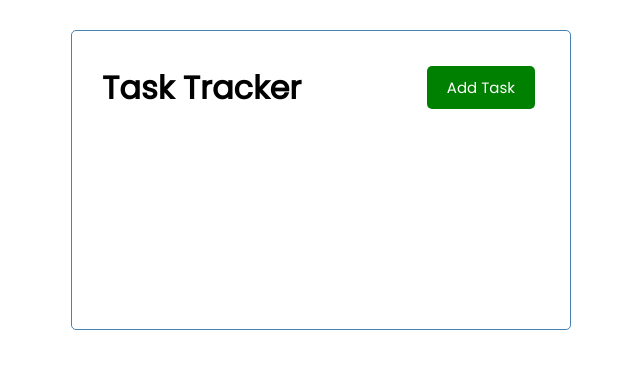
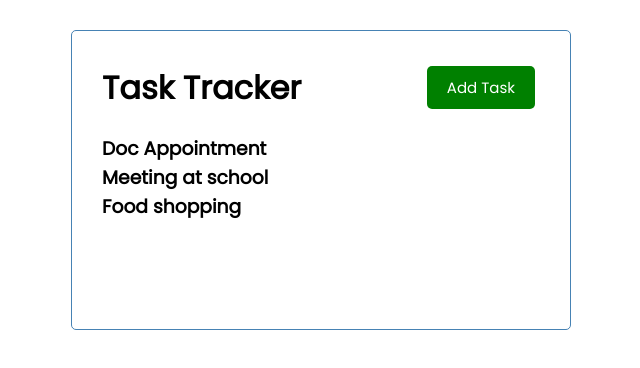
Before and after one commit to amecreate/vuejs-tasktracker, a Vue app in the folder tasktracker/: page / in a window 1280 px wide. Shown: the top 368 px of the page, without its empty margins (319-959 px from the left). Built offline with nearby package versions, Linux system fonts and the light colour scheme.

Commit message:
in Tasks.vue, add for loop in template. Loop through the tasks array, and output each task text in a h3 tag

```diff
--- a/tasktracker/src/components/Tasks.vue
+++ b/tasktracker/src/components/Tasks.vue
@@ -1,5 +1,7 @@
 <template>
-
+    <div v-for="task in tasks">
+        <h3>{{ task.text }}</h3>
+    </div>
 </template>
 
 <script>
```
